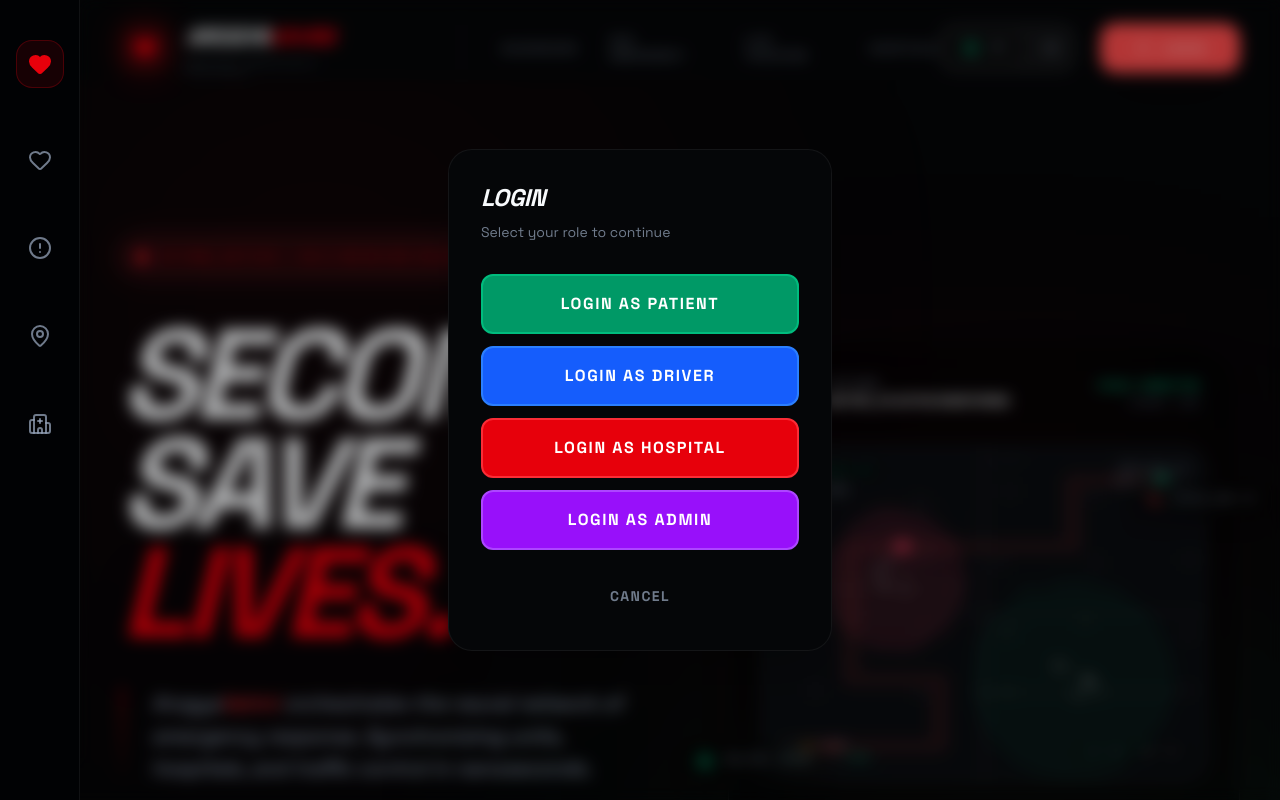
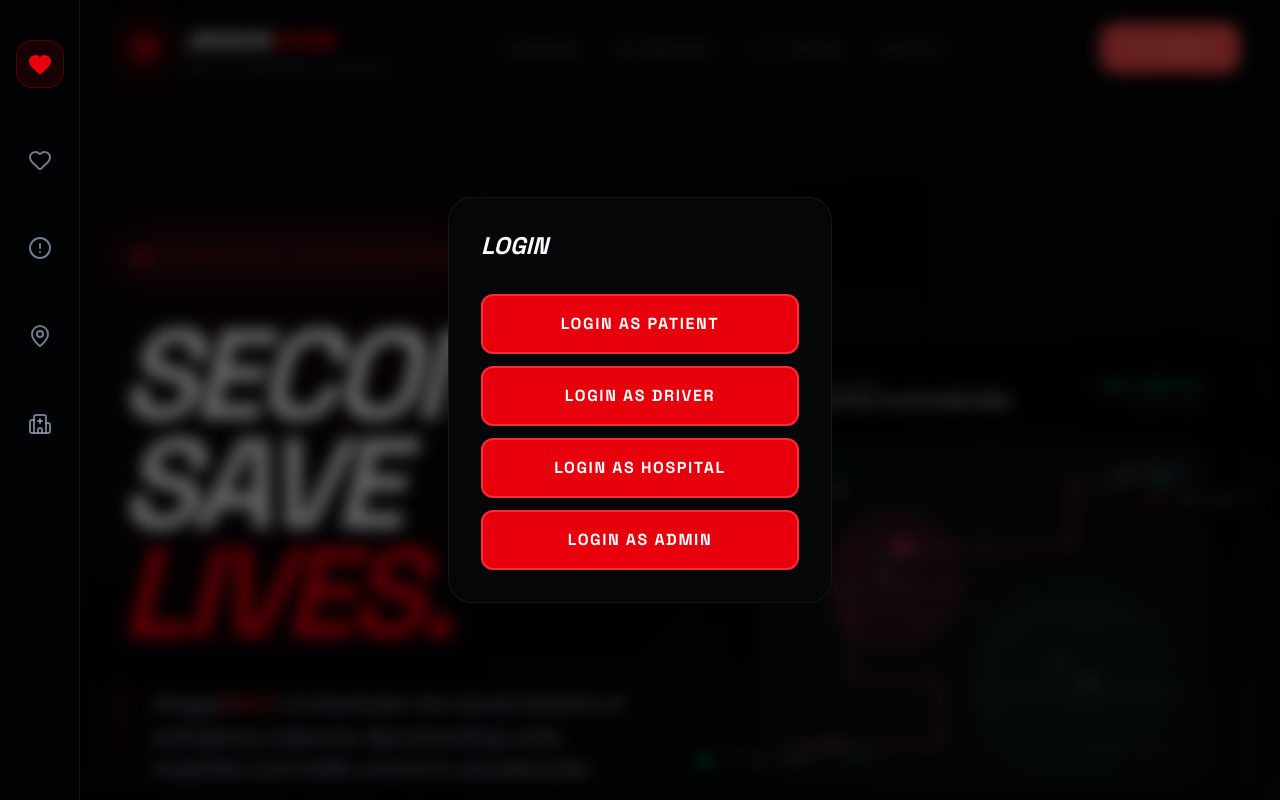
Before and after one commit to Manya555/Arogyavahini, a React (Vite) app: page / in a window 1280 px wide. Both pictures are taken after a click on the button "LOGIN". Shown: the top 800 px of the page. Built offline with nearby package versions, Linux system fonts and the light colour scheme.

Commit message:
feat: streamline Navbar component by removing unused icons and language selector

```diff
--- a/src/components/Navbar.tsx
+++ b/src/components/Navbar.tsx
@@ -9,18 +9,14 @@ import {
   Sun,
   LogOut,
   Menu,
-  X,
-  Activity,
-  ShieldCheck,
-  TrendingUp,
-  Hospital
+  X
 } from 'lucide-react';
 import { useAuth } from '../context/AuthContext';
 import { useLanguage, useTheme } from '../context/UIContext';
 
 export const Navbar = () => {
   const { user, logout, login } = useAuth();
-  const { t, setLanguage, language } = useLanguage();
+  const { language, setLanguage } = useLanguage();
   const { theme, toggleTheme } = useTheme();
   const [isMenuOpen, setIsMenuOpen] = useState(false);
   const [isLoginOpen, setIsLoginOpen] = useState(false);
@@ -41,100 +37,58 @@ export const Navbar = () => {
   ];
 
   return (
-    <nav className={`fixed top-0 lg:left-20 right-0 z-50 transition-all duration-500 ${
-      scrolled
+    <nav className={`fixed top-0 lg:left-20 right-0 z-50 transition-all duration-500 ${scrolled
         ? 'bg-[var(--bg-primary)]/80 backdrop-blur-2xl border-b border-[var(--border-color)] h-20'
         : 'bg-transparent h-24'
       }`}>
       <div className="px-6 lg:px-10 h-full">
         <div className="flex justify-between h-full items-center">
-          {/* Left Side: Logo & Quick Stats */}
+          {/* Left Side: Logo */}
           <div className="flex items-center gap-8">
             <Link to="/" className="flex items-center space-x-4 group">
               <div className="relative">
                 <div className="absolute inset-0 bg-red-600 rounded-lg blur-lg opacity-20 group-hover:opacity-40 transition-opacity" />
                 <div className="p-3 bg-red-600/10 rounded-2xl border border-red-600/20 relative z-10 group-hover:rotate-12 transition-transform duration-500">
-                  <Heart className="w-6 h-6 text-red-600 fill-red-600 shadow-[0_0_10px_rgba(220,38,38,0.5)]" />
+                  <Heart className="w-6 h-6 text-red-600 fill-red-600" />
                 </div>
               </div>
               <div className="flex flex-col leading-none">
                 <span className="text-xl lg:text-2xl font-black tracking-tighter text-[var(--text-primary)] uppercase italic">
                   Arogya<span className="text-red-600 italic">Vahini</span>
                 </span>
-                <span className="text-[8px] font-black tracking-[0.4em] text-[var(--text-muted)] uppercase mt-1.5 opacity-60 hidden sm:block">MEDICAL EMERGENCY RESPONSE</span>
+                <span className="text-[8px] font-black tracking-[0.4em] text-[var(--text-muted)] uppercase mt-1.5 hidden sm:block">MEDICAL EMERGENCY RESPONSE</span>
               </div>
             </Link>
 
-            {/* Desktop Navigation Links */}
             <div className="hidden xl:flex items-center gap-8 ml-10 pl-10 border-l border-[var(--border-color)]">
               {navLinks.map((link) => (
                 <Link
                   key={link.to}
                   to={link.to}
-                  className={`text-[10px] font-black uppercase tracking-[0.2em] transition-all hover:text-red-500 relative py-2 ${
-                    location.pathname === link.to ? 'text-red-600' : 'text-[var(--text-muted)]'
+                  className={`text-[10px] font-black uppercase tracking-[0.2em] transition-all hover:text-red-500 relative py-2 ${location.pathname === link.to ? 'text-red-600' : 'text-[var(--text-muted)]'
                     }`}
                 >
                   {link.label}
                   {location.pathname === link.to && (
-                    <motion.div
-                      layoutId="nav-underline"
-                      className="absolute bottom-0 left-0 right-0 h-0.5 bg-red-600 shadow-[0_0_10px_rgba(239,68,68,0.8)]"
-                    />
+                    <motion.div layoutId="nav-underline" className="absolute bottom-0 left-0 right-0 h-0.5 bg-red-600" />
                   )}
                 </Link>
               ))}
             </div>
           </div>
 
-          {/* Right Side: Actions */}
+          {/* Right Side */}
           <div className="flex items-center gap-4 lg:gap-6">
-            <div className="hidden lg:flex items-center gap-3 bg-[var(--hover-bg)] p-1.5 rounded-2xl border border-[var(--border-color)]">
-              {/* Language Selector */}
-              <div className="relative group">
-                <button className="flex items-center gap-3 px-4 py-2 bg-[var(--card-bg)] border border-[var(--border-color)] rounded-xl text-[var(--text-muted)] font-black text-[9px] uppercase tracking-widest hover:border-emerald-500/30 transition-all italic">
-                  <Globe className="w-4 h-4 text-emerald-600" />
-                  {language.toUpperCase()}
-                </button>
-                <div className="absolute top-full right-0 mt-4 w-48 bg-[var(--bg-secondary)]/95 backdrop-blur-xl border border-[var(--border-color)] rounded-2xl shadow-2xl opacity-0 invisible group-hover:opacity-100 group-hover:visible translate-y-2 group-hover:translate-y-0 transition-all z-50 overflow-hidden">
-                   <div className="p-2 space-y-1">
-                      {['en', 'kn', 'hi'].map(lang => (
-                        <button
-                          key={lang}
-                          onClick={() => setLanguage(lang as any)}
-                          className={`w-full text-left px-4 py-3 rounded-xl transition-all flex flex-col italic border ${
-                            language === lang ? 'bg-red-600 text-white border-red-400/60' : 'text-[var(--text-muted)] hover:bg-[var(--hover-bg)] border-transparent'
-                          }`}
-                        >
-                          <span className="text-[10px] font-black uppercase tracking-tight">{lang === 'en' ? 'English' : lang === 'kn' ? 'ಕನ್ನಡ' : 'हिन्दी'}</span>
-                        </button>
-                      ))}
-                   </div>
-                </div>
-              </div>
-
-              <button
-                onClick={toggleTheme}
-                className="p-2.5 hover:bg-[var(--hover-bg)] text-[var(--text-muted)] hover:text-[var(--text-primary)] rounded-xl transition-all"
-              >
-                {theme === 'dark' ? <Sun className="w-4 h-4" /> : <Moon className="w-4 h-4" />}
-              </button>
-            </div>
-
             {!user ? (
-               <button
-                 onClick={() => setIsLoginOpen(!isLoginOpen)}
-                 className="btn-primary min-w-[140px] px-6 lg:px-8"
-               >
+              <button onClick={() => setIsLoginOpen(true)} className="btn-primary min-w-[140px] px-6 lg:px-8">
                 <Bell className="w-4 h-4 animate-pulse" />
-                  <span className="hidden sm:inline">Login</span>
-                  <span className="sm:hidden">Login</span>
+                <span>Login</span>
               </button>
             ) : (
               <div className="flex items-center gap-4">
                 <div className="hidden sm:flex flex-col items-end">
-                    <span className="text-[8px] font-black text-red-600 uppercase tracking-widest">{user.role}</span>
-                    <span className="text-xs font-black text-[var(--text-primary)]">{user.name}</span>
+                  <span className="text-[8px] font-black text-red-600 uppercase tracking-widest">{String(user.role)}</span>
+                  <span className="text-xs font-black text-[var(--text-primary)]">{String(user.name)}</span>
                 </div>
                 <button onClick={logout} className="p-3 bg-red-600/10 text-red-600 border border-red-600/20 rounded-xl hover:bg-red-600 hover:text-white transition-all">
                   <LogOut className="w-4 h-4" />
@@ -142,122 +96,42 @@ export const Navbar = () => {
               </div>
             )}
 
-            {/* Mobile Toggle */}
-            <button
-              onClick={() => setIsMenuOpen(!isMenuOpen)}
-              className="lg:hidden p-3 bg-[var(--card-bg)] border border-[var(--border-color)] rounded-xl text-[var(--text-muted)] hover:text-[var(--text-primary)] transition-colors"
-            >
+            <button onClick={() => setIsMenuOpen(!isMenuOpen)} className="lg:hidden p-3 bg-[var(--card-bg)] border border-[var(--border-color)] rounded-xl">
               {isMenuOpen ? <X className="w-5 h-5" /> : <Menu className="w-5 h-5" />}
             </button>
           </div>
         </div>
       </div>
 
-      {/* Mobile Menu Overlay */}
-      <AnimatePresence>
-        {isMenuOpen && (
-          <motion.div
-            initial={{ opacity: 0, x: '100%' }}
-            animate={{ opacity: 1, x: 0 }}
-            exit={{ opacity: 0, x: '100%' }}
-            className="fixed inset-0 z-[100] lg:hidden bg-[var(--bg-primary)]/98 backdrop-blur-xl flex flex-col p-8"
-          >
-            <div className="flex justify-between items-center mb-16">
-              <div className="text-xl font-black text-red-500 italic uppercase">Menu</div>
-              <button onClick={() => setIsMenuOpen(false)} className="p-3 bg-[var(--card-bg)] rounded-2xl border border-[var(--border-color)]">
-                <X className="w-6 h-6 text-[var(--text-muted)]" />
-              </button>
-            </div>
-
-            <div className="flex flex-col gap-6">
-              {navLinks.map((link) => (
-                <Link
-                  key={link.to}
-                  to={link.to}
-                  onClick={() => setIsMenuOpen(false)}
-                  className="text-4xl font-black uppercase tracking-tighter text-[var(--text-primary)] italic hover:text-red-500 transition-colors"
-                >
-                  {link.label}
-                </Link>
-              ))}
-            </div>
-
-            <div className="mt-auto space-y-6">
-              <div className="flex gap-4">
-                <button onClick={toggleTheme} className="flex-1 py-4 bg-[var(--card-bg)] border border-[var(--border-color)] rounded-2xl text-[10px] font-black uppercase tracking-widest text-[var(--text-muted)] flex items-center justify-center gap-3">
-                  {theme === 'dark' ? <Sun className="w-4 h-4" /> : <Moon className="w-4 h-4" />}
-                  {theme === 'dark' ? 'Light Mode' : 'Dark Mode'}
-                </button>
-                <div className="flex-1 py-4 bg-[var(--card-bg)] border border-[var(--border-color)] rounded-2xl text-[10px] font-black uppercase tracking-widest text-[var(--text-muted)] flex items-center justify-center gap-3">
-                  <Globe className="w-4 h-4" />
-                  {language.toUpperCase()}
-                </div>
-              </div>
-              <Link to="/ambulance-booking" onClick={() => setIsMenuOpen(false)} className="block w-full py-6 bg-red-600 text-white rounded-2xl text-center text-sm font-black uppercase tracking-[0.2em] italic shadow-2xl shadow-red-900/40">
-                Initiate SOS Protocol
-              </Link>
-            </div>
-          </motion.div>
-        )}
-      </AnimatePresence>
-
       {/* Login Modal */}
       <AnimatePresence>
         {isLoginOpen && (
           <motion.div
-            initial={{ opacity: 0 }}
-            animate={{ opacity: 1 }}
-            exit={{ opacity: 0 }}
+            initial={{ opacity: 0 }} animate={{ opacity: 1 }} exit={{ opacity: 0 }}
+            className="fixed inset-0 bg-black/60 backdrop-blur-sm z-[200] flex items-center justify-center p-4"
             onClick={() => setIsLoginOpen(false)}
-            className="fixed inset-0 bg-black/30 z-[200] flex items-center justify-center p-4 backdrop-blur-sm"
           >
             <motion.div
-              initial={{ scale: 0.9, opacity: 0 }}
-              animate={{ scale: 1, opacity: 1 }}
-              exit={{ scale: 0.9, opacity: 0 }}
+              initial={{ scale: 0.9, opacity: 0 }} animate={{ scale: 1, opacity: 1 }} exit={{ scale: 0.9, opacity: 0 }}
+              className="bg-[var(--bg-primary)] border border-[var(--border-color)] rounded-3xl p-8 max-w-sm w-full shadow-2xl"
               onClick={e => e.stopPropagation()}
-              className="bg-[var(--bg-primary)] border border-[var(--border-color)] rounded-3xl p-8 max-w-sm w-full shadow-2xl"
             >
-              <div className="mb-8">
-                <h2 className="text-2xl font-black text-[var(--text-primary)] uppercase italic tracking-tight">Login</h2>
-                <p className="text-sm text-[var(--text-muted)] mt-2">Select your role to continue</p>
-              </div>
-
+              <h2 className="text-2xl font-black text-[var(--text-primary)] uppercase italic mb-8">Login</h2>
               <div className="space-y-3">
-                {[
-                  { role: 'Patient', color: 'emerald', icon: '👤' },
-                  { role: 'Driver', color: 'blue', icon: '🚑' },
-                  { role: 'Hospital', color: 'red', icon: '🏥' },
-                  { role: 'Admin', color: 'purple', icon: '⚙️' }
-                ].map(({ role, color }) => (
+                {['Patient', 'Driver', 'Hospital', 'Admin'].map((role) => (
                   <button
                     key={role}
                     onClick={() => {
-                      login(
-                        role as any,
-                        `user-${Date.now()}`,
-                        `${role} User`
-                      );
+                      // FIXED: Passing separate string arguments instead of one object
+                      login(role as any, `user-${Date.now()}`, `${role} User`);
                       setIsLoginOpen(false);
                     }}
-                    className={`w-full py-4 rounded-xl font-black uppercase tracking-widest text-white transition-all border-2 ${
-                      color === 'emerald' ? 'bg-emerald-600 border-emerald-500 hover:bg-emerald-700' :
-                      color === 'blue' ? 'bg-blue-600 border-blue-500 hover:bg-blue-700' :
-                      color === 'red' ? 'bg-red-600 border-red-500 hover:bg-red-700' :
-                      'bg-purple-600 border-purple-500 hover:bg-purple-700'
-                    }`}
+                    className="w-full py-4 rounded-xl font-black uppercase tracking-widest text-white transition-all bg-red-600 hover:bg-red-700 border-2 border-red-500"
                   >
                     Login as {role}
                   </button>
                 ))}
               </div>
-
-              <button
-                onClick={() => setIsLoginOpen(false)}
-                className="w-full mt-6 py-3 text-[var(--text-muted)] font-bold uppercase tracking-widest text-sm hover:text-[var(--text-primary)] transition-colors"
-              >
-                Cancel
-              </button>
             </motion.div>
           </motion.div>
         )}
```
Lines whose indentation alone changed are shown as unchanged.
